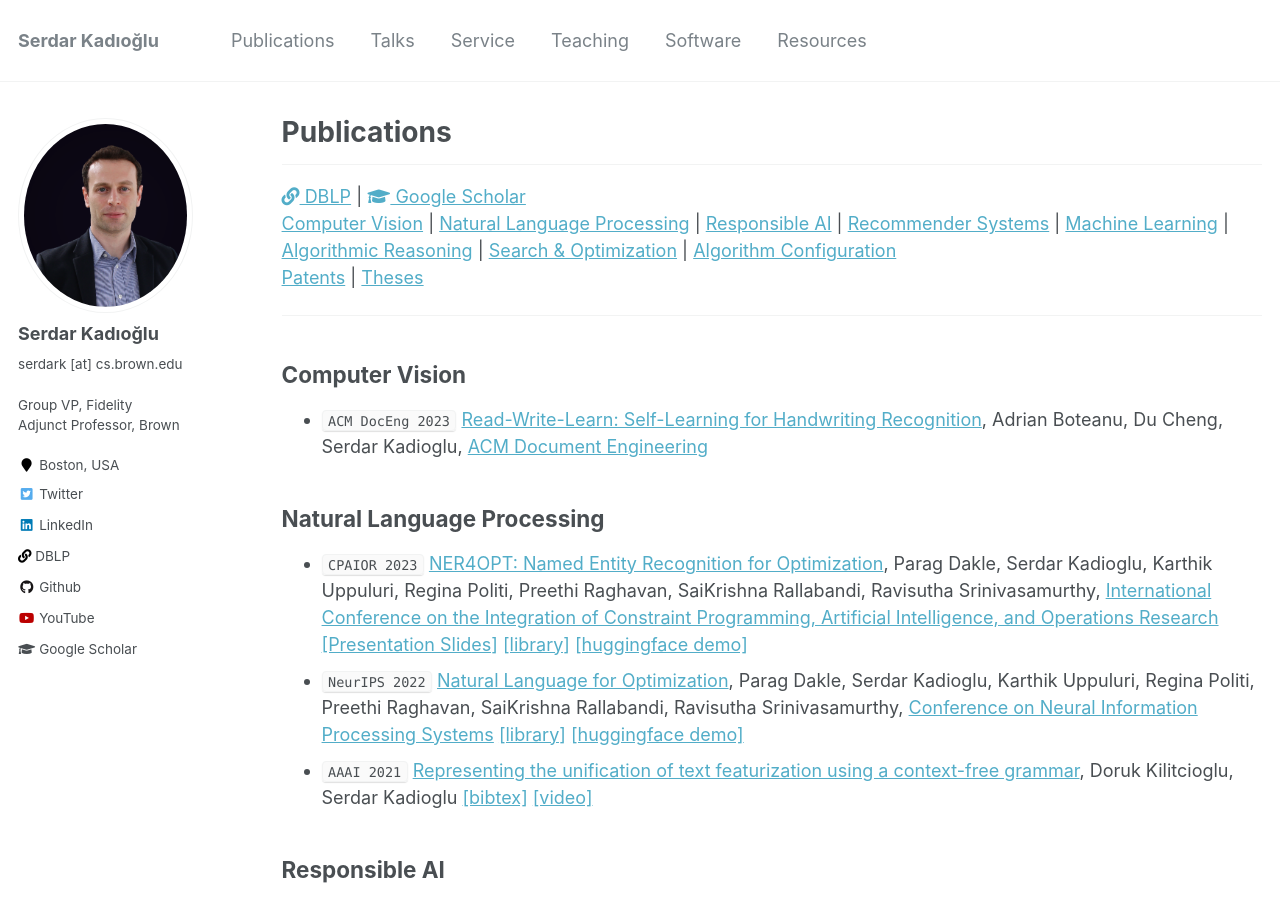
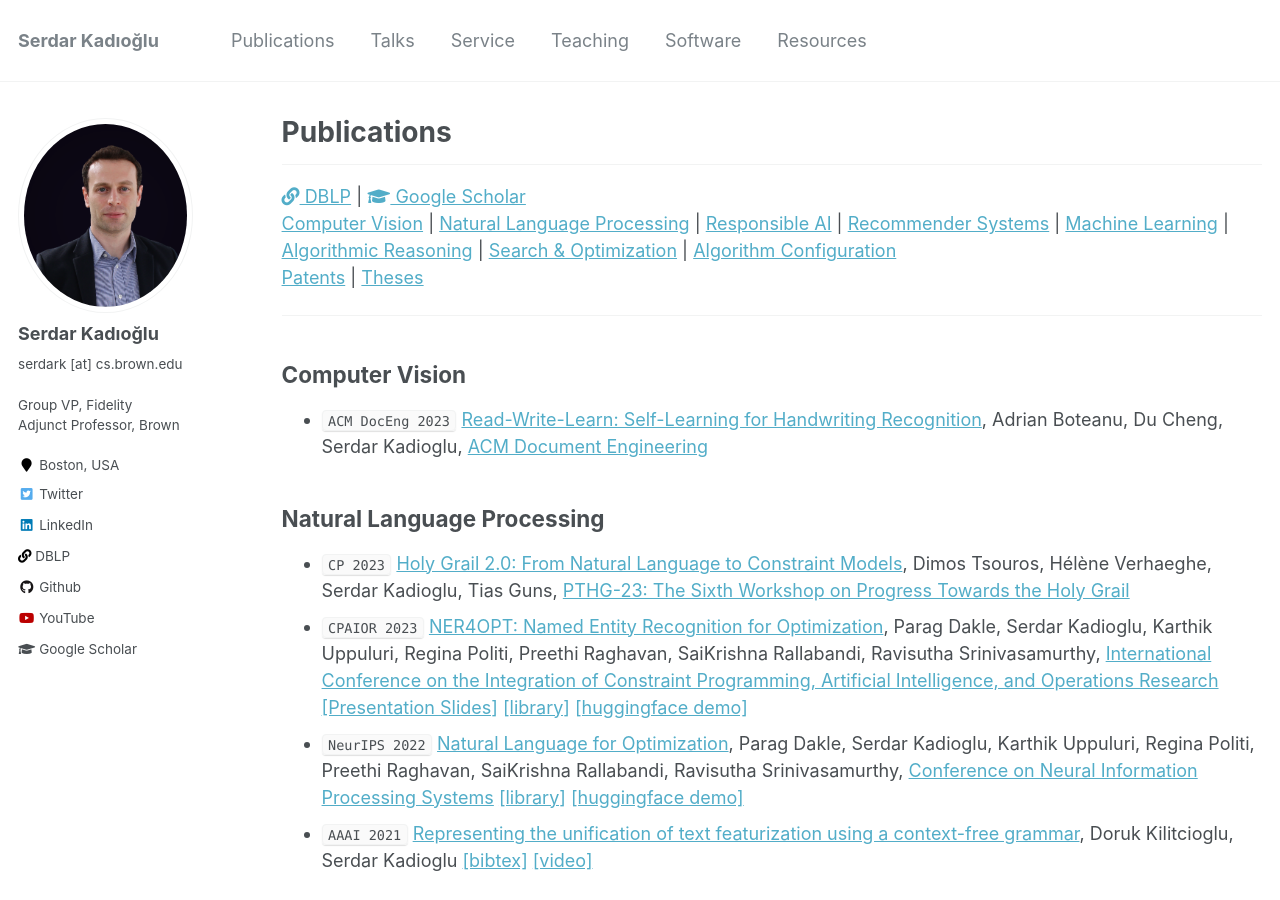
Before and after one commit to skadio/skadio.github.io, a Jekyll site: the page built from _pages/publications.md, in a window 1280 px wide and 900 px high. Built offline with Jekyll 4.4.1, drawn with Linux system fonts in a browser that asks for light colours.

Commit message:
Update publications.md

```diff
--- a/_pages/publications.md
+++ b/_pages/publications.md
@@ -24,6 +24,7 @@ author_profile: true
 * `ACM DocEng 2023` [Read-Write-Learn: Self-Learning for Handwriting Recognition](https://dl.acm.org/doi/abs/10.1145/3573128.3609343), Adrian Boteanu, Du Cheng, Serdar Kadioglu, [ACM Document Engineering](https://dl.acm.org/conference/doceng)
 
 ## Natural Language Processing
+* `CP 2023` [Holy Grail 2.0: From Natural Language to Constraint Models](https://freuder.files.wordpress.com/2023/08/pthg23__submission2-tsouros.pdf), Dimos Tsouros, Hélène Verhaeghe, Serdar Kadioglu, Tias Guns, [PTHG-23: The Sixth Workshop on Progress Towards the Holy Grail](https://freuder.wordpress.com/progress-towards-the-holy-grail-workshops/pthg-23-the-sixth-workshop-on-progress-towards-the-holy-grail/)
 * `CPAIOR 2023` [NER4OPT: Named Entity Recognition for Optimization](https://sites.google.com/view/cpaior2023), Parag Dakle, Serdar Kadioglu, Karthik Uppuluri, Regina Politi, Preethi Raghavan, SaiKrishna Rallabandi, Ravisutha Srinivasamurthy, [International Conference on the Integration of Constraint Programming, Artificial Intelligence, and Operations Research](https://sites.google.com/view/cpaior2023) [[Presentation Slides]](https://nbviewer.org/github/skadio/skadio.github.io/blob/master/files/Kadioglu_CPAIOR_2023.pdf) [[library]](https://github.com/skadio/ner4opt) [[huggingface demo]](https://huggingface.co/spaces/skadio/Ner4Opt)
 * `NeurIPS 2022` [Natural Language for Optimization](https://nl4opt.github.io/), Parag Dakle, Serdar Kadioglu, Karthik Uppuluri, Regina Politi, Preethi Raghavan, SaiKrishna Rallabandi, Ravisutha Srinivasamurthy, [Conference on Neural Information Processing Systems](https://nips.cc/Conferences/2022) [[library]](https://github.com/skadio/ner4opt) [[huggingface demo]](https://huggingface.co/spaces/skadio/Ner4Opt)
 * `AAAI 2021` [Representing the unification of text featurization using a context-free grammar](https://ojs.aaai.org/index.php/AAAI/article/view/17814), Doruk Kilitcioglu, Serdar Kadioglu [[bibtex]](https://dblp.org/rec/conf/aaai/KilitciogluK21.html?view=bibtex) [[video]](https://slideslive.com/38951112/representing-the-unification-of-text-featurization-using-a-contextfree-grammar?ref=account-folder-75501-folders)
```
